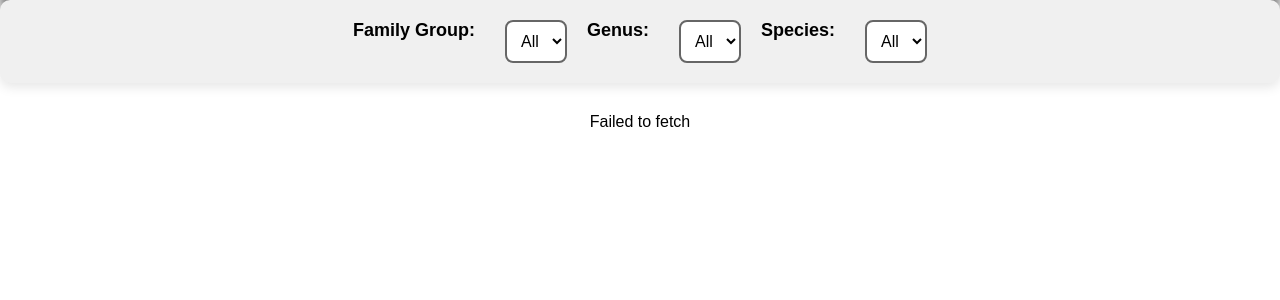
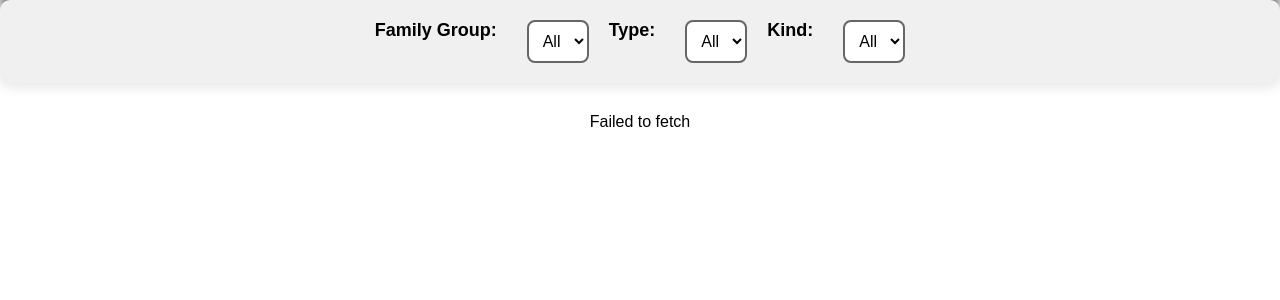
Before and after one commit to MUSIMI233/Flappy_Niao, a PHP site: page /collection_Elsie.html in a window 1280 px wide. Shown: the part 100-400 px from the top of the page. Run offline with PHP 8.4, Linux system fonts and the light colour scheme.

Commit message:
real final

```diff
--- a/collection_Elsie.html
+++ b/collection_Elsie.html
@@ -32,12 +32,12 @@
       <option value="all">All</option>
     </select>
 
-    <label for="genus-filter">Genus:</label>
+    <label for="genus-filter">Type:</label>
     <select id="genus-filter">
       <option value="all">All</option>
     </select>
 
-    <label for="species-filter">Species:</label>
+    <label for="species-filter">Kind:</label>
     <select id="species-filter">
       <option value="all">All</option>
     </select>
--- a/session.php
+++ b/session.php
@@ -1,5 +1,5 @@
 <?php
-session_start(); // 啟用 session
+session_start();
 
 $method = $_SERVER['REQUEST_METHOD'];
 // get route parameter
--- a/threats.html
+++ b/threats.html
@@ -4,7 +4,7 @@
   <meta charset="UTF-8">
   <meta name="viewport" content="width=device-width, initial-scale=1.0">
   <title>Threat Data</title>
-  <!--  jQuery 代码库导入-->
+  <!--  jQuery -->
   <script src="https://code.jquery.com/jquery-3.7.1.js" integrity="sha256-eKhayi8LEQwp4NKxN+CfCh+3qOVUtJn3QNZ0TciWLP4=" crossorigin="anonymous"></script>
 </head>
 <body>
```
